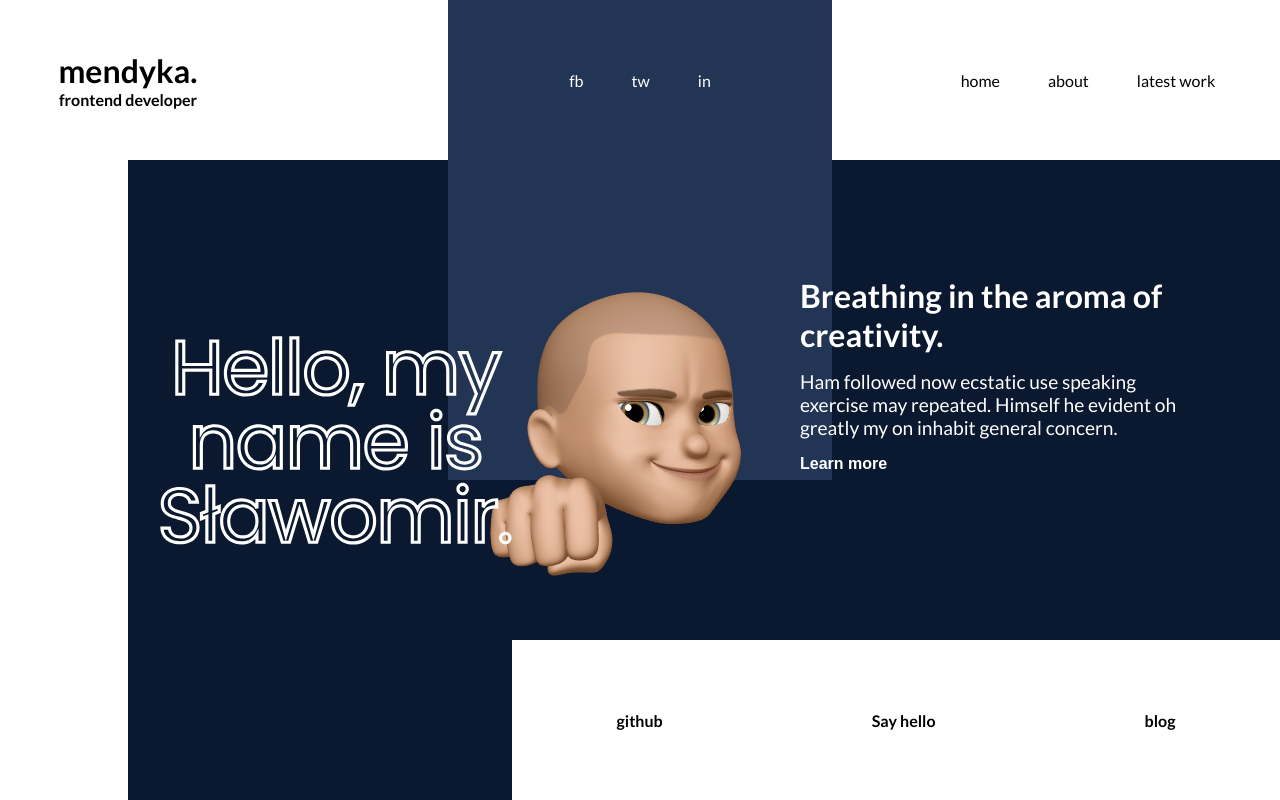
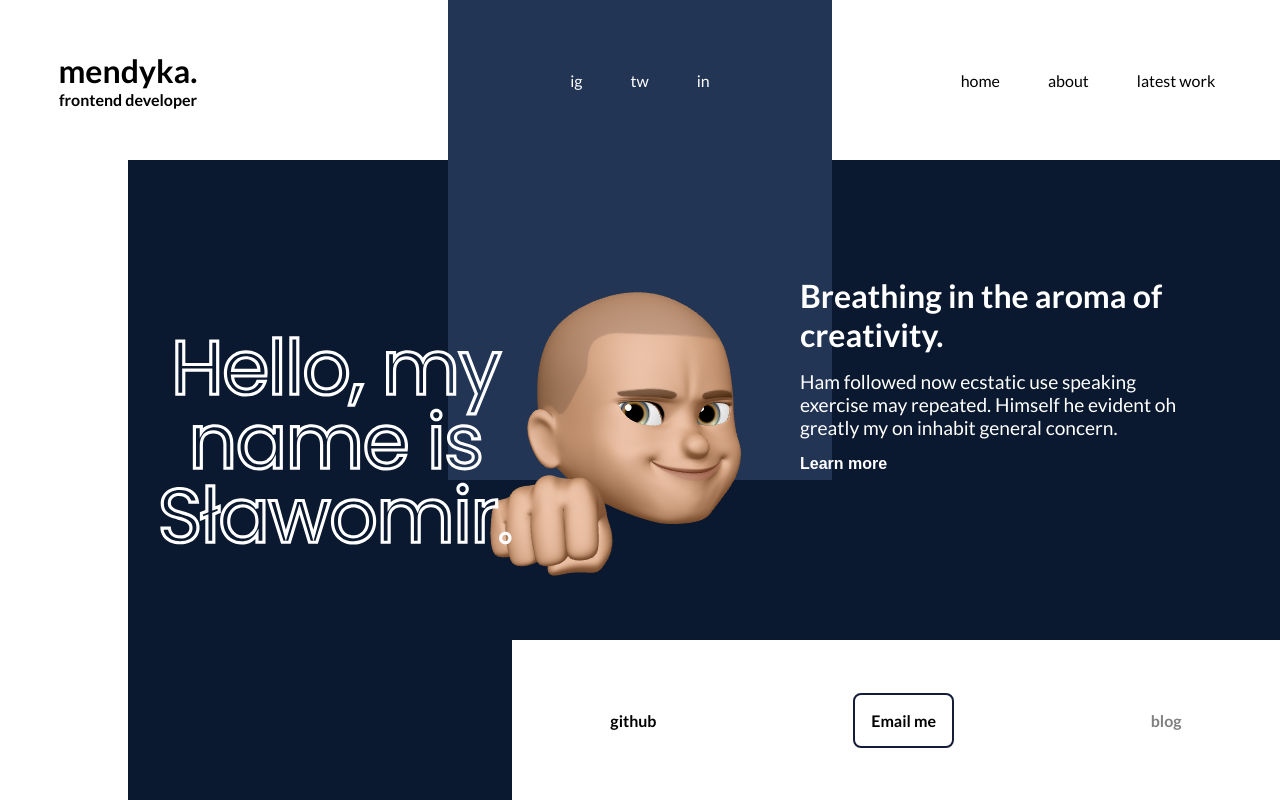
Before and after one commit to slawomirdev/portfolio, a React (Create React App) app: page / in a window 1280 px wide. Built offline with nearby package versions, Linux system fonts and the light colour scheme.

Commit message:
visual changes

```diff
--- a/src/components/Card.tsx
+++ b/src/components/Card.tsx
@@ -26,7 +26,13 @@ const Card: React.FC = () => {
     >
       <ul className="list">
         {socials.map(({ id, text, url }) => {
-          return <li key={id}>{text}</li>;
+          return (
+            <li key={id}>
+              <a href={url} target="_blank" rel="noreferrer">
+                {text}
+              </a>
+            </li>
+          );
         })}
       </ul>
       <div className="emojiWrapper">
@@ -74,6 +80,12 @@ const CardWrapper = styled(motion.div)`
     li {
       padding: 1.5rem;
     }
+
+    a {
+      color: #fff;
+      text-decoration: none;
+      position: relative;
+    }
   }
 
   @media only screen and (max-width: 1024px) {
--- a/src/components/Figure.tsx
+++ b/src/components/Figure.tsx
@@ -1,5 +1,6 @@
 import React from "react";
 import styled from "styled-components";
+import { motion } from "framer-motion";
 
 interface Props {
   img: string;
@@ -9,19 +10,27 @@ interface Props {
   name: string;
 }
 
+const variants = {
+  visible: { opacity: 1, scale: 1, transition: { duration: 2 } },
+  hidden: { opacity: 0, scale: 0.3 },
+  exit: { opacity: 0, scale: 0.3, transition: { duration: 0.2 } },
+};
+
 const Figure: React.FC<Props> = ({ img, text, link, button, name }) => {
   return (
-    <Wrapper>
+    <Wrapper initial="hidden" animate="visible" variants={variants} exit="exit">
       <img src={img} alt={name} />
       <div className="overlay">
         <p>{text}</p>
-        <a href={link}>{button}</a>
+        <a href={link} target="_blank" rel="noreferrer">
+          {button}
+        </a>
       </div>
     </Wrapper>
   );
 };
 
-const Wrapper = styled.div`
+const Wrapper = styled(motion.div)`
   height: 17rem;
   width: 23rem;
   margin: 1rem 1rem;
@@ -53,16 +62,22 @@ const Wrapper = styled.div`
     justify-content: center;
 
     p {
-      padding: 1rem 1rem;
+      padding: 1.5rem;
       font-weight: bold;
+      font-size: 1.5rem;
     }
 
     a {
       text-decoration: none;
       color: #fff;
       border: 2px solid #7510f7;
-      border-radius: 12px;
+      border-radius: 1rem;
       padding: 0.5rem;
+      font-weight: bold;
+    }
+
+    a:hover {
+      background: #7510f7;
     }
   }
 
--- a/src/components/Hero.tsx
+++ b/src/components/Hero.tsx
@@ -58,6 +58,7 @@ const HeroWrapper = styled(motion.div)`
   @media only screen and (max-width: 1024px) {
     width: 100vw;
     align-self: normal;
+    height: auto;
 
     .boxWrapper {
       width: 100vw;
@@ -66,6 +67,7 @@ const HeroWrapper = styled(motion.div)`
       align-items: center;
       text-align: center;
       padding-top: 3rem;
+      height: auto;
     }
   }
 `;
--- /dev/null
+++ b/src/components/Icons.tsx
@@ -0,0 +1,38 @@
+import React from "react";
+import {
+  FaReact,
+  FaHtml5,
+  FaSass,
+  FaGitSquare,
+  FaNodeJs,
+} from "react-icons/fa";
+import {
+  SiJavascript,
+  SiTypescript,
+  SiStyledComponents,
+  SiMongodb,
+  SiMysql,
+  SiNetlify,
+  SiAdobexd,
+} from "react-icons/si";
+
+const Icons: React.FC = () => {
+  return (
+    <>
+      <FaReact />
+      <SiJavascript />
+      <SiTypescript />
+      <FaHtml5 />
+      <FaSass />
+      <SiStyledComponents />
+      <FaGitSquare />
+      <SiMongodb />
+      <SiMysql />
+      <FaNodeJs />
+      <SiNetlify />
+      <SiAdobexd />
+    </>
+  );
+};
+
+export default Icons;
--- a/src/components/Navbar.tsx
+++ b/src/components/Navbar.tsx
@@ -62,11 +62,6 @@ const NavWrapper = styled.nav`
     align-items: center;
     list-style: none;
 
-    .notActive {
-      color: grey;
-      cursor: default;
-    }
-
     li {
       padding: 1.5rem;
     }
--- a/src/components/Sidebar.tsx
+++ b/src/components/Sidebar.tsx
@@ -5,8 +5,27 @@ import styled from "styled-components";
 const Sidebar = () => {
   return (
     <Wrapper>
-      {additionals.map(({ id, text, url }) => {
-        return <li key={id}>{text}</li>;
+      {additionals.map(({ id, text, url, active }) => {
+        if (active === false) {
+          return (
+            <li key={id} className="notActive">
+              {text}
+            </li>
+          );
+        }
+        if (text === "Email me") {
+          return (
+            <li key={id} className="email">
+              <a href={url}>{text}</a>
+            </li>
+          );
+        } else {
+          return (
+            <li key={id}>
+              <a href={url}>{text}</a>
+            </li>
+          );
+        }
       })}
     </Wrapper>
   );
@@ -24,13 +43,29 @@ const Wrapper = styled.ul`
   list-style: none;
 
   @media only screen and (max-width: 1024px) {
-    display: none;
+    width: 100vw;
+    height: 10rem;
+    align-self: default;
   }
 
   li {
     font-size: 1rem;
     font-weight: bold;
   }
+
+  a {
+    position: relative;
+    color: black;
+  }
+  a:after {
+    background: black;
+  }
+
+  .email:hover {
+    a {
+      color: white;
+    }
+  }
 `;
 
 export default Sidebar;
--- a/src/components/Skills.tsx
+++ b/src/components/Skills.tsx
@@ -1,23 +1,7 @@
 import React from "react";
 import styled from "styled-components";
 import { motion } from "framer-motion";
-
-import {
-  FaReact,
-  FaHtml5,
-  FaSass,
-  FaGitSquare,
-  FaNodeJs,
-} from "react-icons/fa";
-import {
-  SiJavascript,
-  SiTypescript,
-  SiStyledComponents,
-  SiMongodb,
-  SiMysql,
-  SiNetlify,
-  SiAdobexd,
-} from "react-icons/si";
+import Icons from "./Icons";
 
 const variants = {
   visible: { opacity: 1, y: 0, transition: { duration: 2 } },
@@ -31,18 +15,7 @@ const Skills: React.FC = () => {
       <div className="hero">
         <h1>By the way, these are some of the tools I'm currently using:</h1>
         <div className="tools">
-          <FaReact />
-          <SiJavascript />
-          <SiTypescript />
-          <FaHtml5 />
-          <FaSass />
-          <SiStyledComponents />
-          <FaGitSquare />
-          <SiMongodb />
-          <SiMysql />
-          <FaNodeJs />
-          <SiNetlify />
-          <SiAdobexd />
+          <Icons />
         </div>
       </div>
       <motion.div
--- a/src/globalstyles.js
+++ b/src/globalstyles.js
@@ -62,6 +62,28 @@ const GlobalStyle = createGlobalStyle`
     background-color: #141c3a;
 }
 
+    .notActive {
+      color: grey;
+      cursor: default;
+    }
+
+    .email{
+        border: 2px solid #141c3a;
+        padding: 1rem 1rem;
+        border-radius: 0.5rem;
+        transition: 0.3s ease-out;
+
+        a:after{
+            height: 0px;
+        }
+    }
+
+
+    .email:hover{
+    background: #141c3a;
+    }
+
+
 
 `;
 
--- a/src/utils/navbarlist.js
+++ b/src/utils/navbarlist.js
@@ -22,18 +22,18 @@ export const links = [
 export const socials = [
   {
     id: 1,
-    text: "fb",
-    url: "/#",
+    text: "ig",
+    url: "https://www.instagram.com/slawomir_mendyka/",
   },
   {
     id: 2,
     text: "tw",
-    url: "/#",
+    url: "https://twitter.com/HeySlawomir",
   },
   {
     id: 3,
     text: "in",
-    url: "/#",
+    url: "https://www.linkedin.com/in/sławomir-mendyka-659830212/",
   },
 ];
 
@@ -41,13 +41,13 @@ export const additionals = [
   {
     id: 1,
     text: "github",
-    url: "/about",
+    url: "https://github.com/thewilkupl",
     active: true,
   },
   {
     id: 2,
-    text: "Say hello",
-    url: "/work",
+    text: "Email me",
+    url: "mailto:mendyka.slawomir@gmail.com",
     active: true,
   },
   {
```
